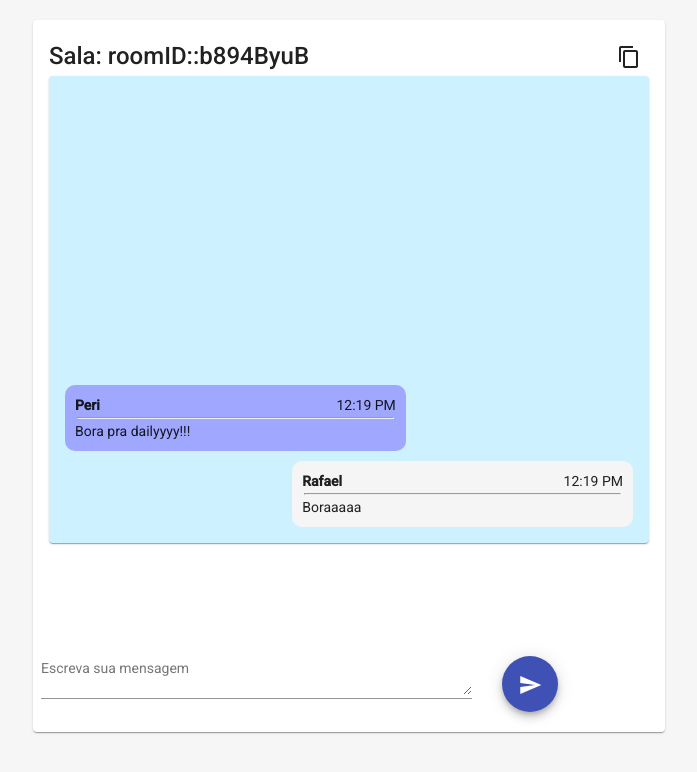
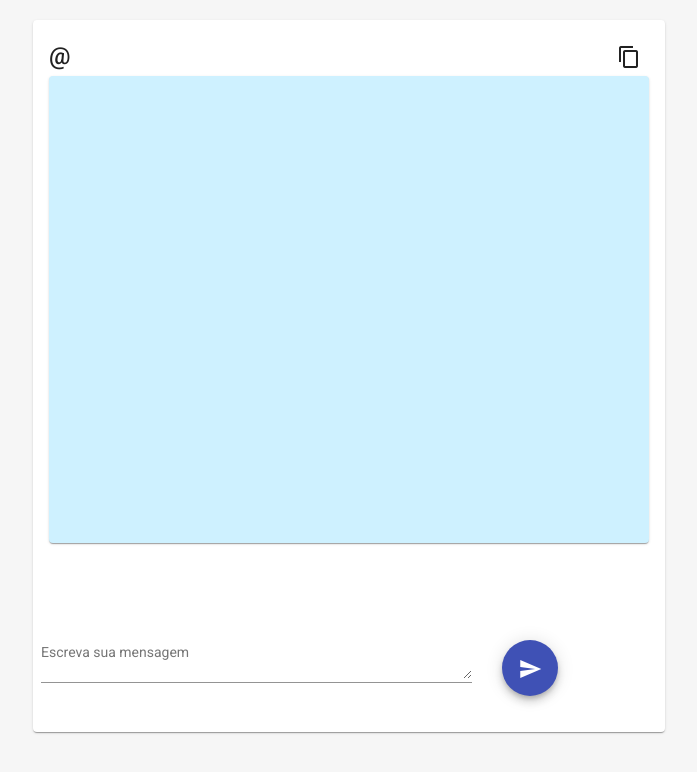
Before and after one commit to TokenRafael/token-chat, an Angular app in the folder token-chat-front/: page /chat in a window 1280 px wide. Shown: the top 772 px of the page, without its empty margins (291-988 px from the left). Built offline with nearby package versions, Linux system fonts and the light colour scheme.

Commit message:
finished

```diff
--- a/token-chat-front/src/app/chat/chat.component.html
+++ b/token-chat-front/src/app/chat/chat.component.html
@@ -1,7 +1,7 @@
 <mat-card class="content fullScreen">
   <mat-card-title-group>
-    <mat-card-title style="margin-top: 10px"
-      >Sala: {{ getRoomId() }}
+    <mat-card-title style="margin-top: 10px" >
+      {{ user }} @ {{ getRoomId() }}
     </mat-card-title>
     <button
       mat-icon-button
@@ -13,7 +13,7 @@
       <mat-icon>content_copy</mat-icon>
     </button>
   </mat-card-title-group>
-  <mat-card-content class="fill">
+  <mat-card-content class="fill" style="margin-bottom: 0;">
     <mat-card
       class="fill monolith push scroll"
       style="background-color: rgb(206, 241, 255)"
@@ -28,6 +28,7 @@
         matInput
         matTextareaAutosize
         [(ngModel)]="message"
+        (keyup.enter)="sendMessage()"
         placeholder="Escreva sua mensagem"
       ></textarea>
     </mat-form-field>
--- a/token-chat-front/src/app/chat/chat.component.ts
+++ b/token-chat-front/src/app/chat/chat.component.ts
@@ -1,38 +1,38 @@
-import { Component, OnInit } from '@angular/core';
+import { Component, OnDestroy, OnInit } from '@angular/core';
+import { Subscription } from 'rxjs';
+import { MessageInfo } from '../message-info';
+import { SocketService } from '../socket.service';
 
 @Component({
   selector: 'app-chat',
   templateUrl: './chat.component.html',
   styleUrls: ['./chat.component.scss'],
 })
-export class ChatComponent implements OnInit {
+export class ChatComponent implements OnInit, OnDestroy {
+  user = '';
   message = '';
-  msgs = [
-    {
-    sender: 'Peri',
-    id: '0',
-    content: `Bora pra dailyyyy!!!`,
-    date: Date.now(),
-    },
-    {
-    sender: 'Rafael',
-    id: '1',
-    content: `Boraaaaa`,
-    date: Date.now(),
-    },
-  ];
+  msgs: MessageInfo[] = [];
+  msgSub: Subscription;
 
-  constructor() {}
+  constructor(private socket: SocketService) {}
 
-  ngOnInit() {
-    console.log(this.msgs);
+  ngOnInit(): void {
+    this.user = this.socket.username;
+    this.msgSub = this.socket.messages$.subscribe((newMsgs: MessageInfo[]) => {
+      this.msgs = newMsgs;
+    });
+  }
+
+  ngOnDestroy(): void {
+    this.msgSub.unsubscribe();
   }
 
   getRoomId(): string {
-    return 'roomID::b894ByuB';
+    return this.socket.roomId;
   }
 
   sendMessage(): void {
+    this.socket.send(this.message);
     this.message = '';
   }
 }
--- a/token-chat-front/src/app/homescreen/homescreen.component.html
+++ b/token-chat-front/src/app/homescreen/homescreen.component.html
@@ -3,9 +3,19 @@
     <img matCardAvatar src="assets/tokenlab_icon.png" />
     <mat-card-title>Token Chat</mat-card-title>
     <mat-card-subtitle>Chat online da Tokenlab</mat-card-subtitle>
+    <mat-form-field>
+      <mat-label>Seu nome</mat-label>
+      <input
+        matInput
+        type="text"
+        [(ngModel)]="name"
+        placeholder="John Cena"
+      />
+    </mat-form-field>
   </mat-card-header>
   <mat-card-content class="monolith">
-    <button mat-raised-button (click)="create()" color="primary">
+    <h3>{{ connected$ | async }}</h3>
+    <button mat-raised-button (click)="create()" color="primary" [disabled]="!connected$ | async">
       Crie uma sala
     </button>
     <h3 style="margin-top: 25px">OU</h3>
@@ -19,7 +29,7 @@
         placeholder="b966BHJ9fdbn"
       />
     </mat-form-field>
-    <button mat-raised-button (click)="join()" color="primary">
+    <button mat-raised-button (click)="join()" color="primary" [disabled]="!connected$ | async">
       Entre em uma sala
     </button>
   </mat-card-content>
--- a/token-chat-front/src/app/homescreen/homescreen.component.ts
+++ b/token-chat-front/src/app/homescreen/homescreen.component.ts
@@ -1,4 +1,6 @@
 import { Component, OnInit } from '@angular/core';
+import { BehaviorSubject } from 'rxjs';
+import { SocketService } from '../socket.service';
 
 @Component({
   selector: 'app-homescreen',
@@ -8,18 +10,25 @@ import { Component, OnInit } from '@angular/core';
 export class HomescreenComponent implements OnInit {
 
   roomId = '';
+  name = '';
+  connected$: BehaviorSubject<boolean>;
 
-  constructor() { }
+  constructor(private socket: SocketService) { }
 
-  ngOnInit() {
+  ngOnInit(): void {
+    this.connected$ = this.socket.connected$;
   }
 
   create(): void {
-
+    if (this.name !== '') {
+      this.socket.create(this.name);
+    }
   }
 
   join(): void {
-
+    if (this.name !== '') {
+      this.socket.join(this.roomId, this.name);
+    }
   }
 
 }
--- a/token-chat-front/src/app/message/message.component.ts
+++ b/token-chat-front/src/app/message/message.component.ts
@@ -1,6 +1,7 @@
 import { getLocaleFirstDayOfWeek } from '@angular/common';
 import { Component, HostBinding, Input, OnInit } from '@angular/core';
 import { MessageInfo } from '../message-info';
+import { SocketService } from '../socket.service';
 
 @Component({
   selector: 'app-message',
@@ -11,12 +12,11 @@ export class MessageComponent implements OnInit {
 
   @Input() msg: MessageInfo;
   @HostBinding() class: string;
-  id = '1';
 
-  constructor() { }
+  constructor(private socket: SocketService) { }
 
   ngOnInit() {
-    this.class = this.msg.id === this.id ? 'righty' : 'lefty';
+    this.class = this.msg.id === this.socket.socket.id ? 'righty' : 'lefty';
   }
 
 }
--- a/token-chat-front/src/app/socket.service.ts
+++ b/token-chat-front/src/app/socket.service.ts
@@ -1,14 +1,16 @@
 import { Injectable } from '@angular/core';
 import { Router } from '@angular/router';
-import { BehaviorSubject, Subject } from 'rxjs';
-import * as io from 'socket.io-client';
+import { BehaviorSubject} from 'rxjs';
+import { io } from 'socket.io-client';
 import { MessageInfo } from './message-info';
 
 @Injectable({
   providedIn: 'root',
 })
 export class SocketService {
-  socket: SocketIOClient.Socket;
+  socket: any;
+
+  username: string;
 
   connected$ = new BehaviorSubject<boolean>(false);
   roomId: string;
@@ -23,6 +25,7 @@ export class SocketService {
 
   connect(): void {
     this.socket = io('http://localhost:9000');
+    this.connected$.next(true);
 
     this.socket.on('connect', () => {
       this.connected$.next(true);
@@ -48,14 +51,16 @@ export class SocketService {
   }
 
   create(username: string): void {
+    this.username = username;
     this.socket.emit('create', username);
   }
 
   join(id: string, username: string): void {
+    this.username = username;
     this.socket.emit('join', id, username);
   }
 
-  send(msg: string, id: string): void {
-    this.socket.emit('message', msg, id);
+  send(msg: string): void {
+    this.socket.emit('sendMessage', msg, this.roomId);
   }
 }
```
